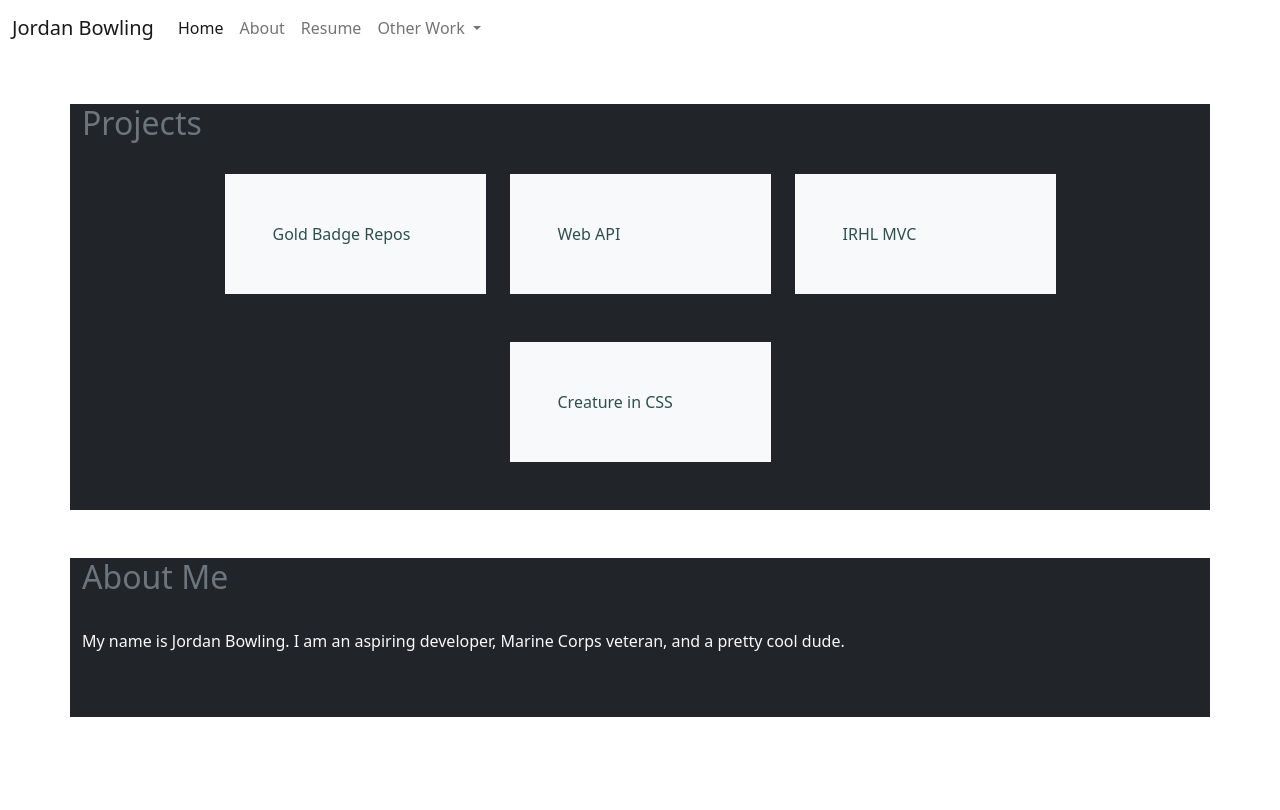
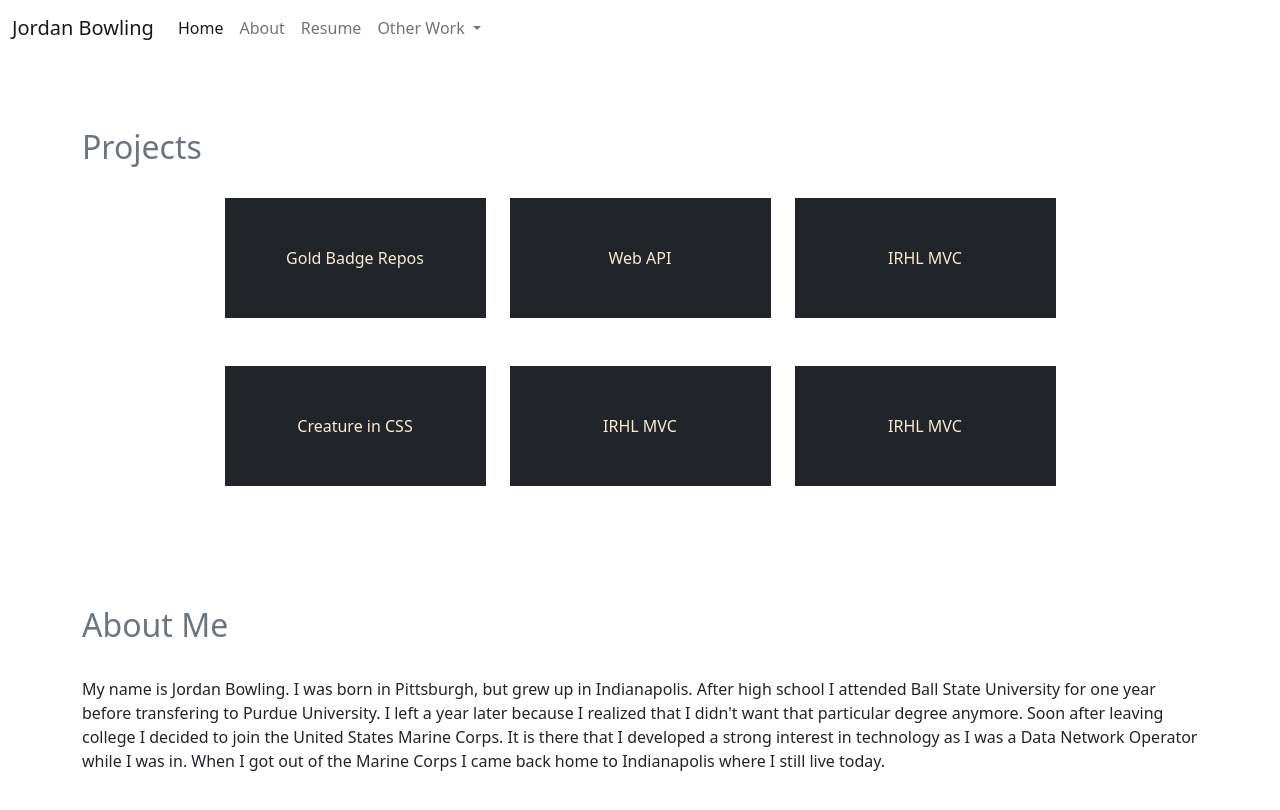
Before and after one commit to jordanBowling/Portfolio, a plain HTML site: page index.html in a window 1280 px wide. Drawn offline with nearby package versions, Linux system fonts and the light colour scheme.

Commit message:
Changed bio working on Design

```diff
--- a/index.html
+++ b/index.html
@@ -1,18 +1,22 @@
 <!DOCTYPE html>
 <html lang="en">
+
 <head>
     <meta charset="UTF-8">
     <meta http-equiv="X-UA-Compatible" content="IE=edge">
     <meta name="viewport" content="width=device-width, initial-scale=1.0">
-    <link href="https://cdn.jsdelivr.net/npm/bootstrap@5.0.2/dist/css/bootstrap.min.css" rel="stylesheet" integrity="sha384-EVSTQN3/azprG1Anm3QDgpJLIm9Nao0Yz1ztcQTwFspd3yD65VohhpuuCOmLASjC" crossorigin="anonymous">
-    <link rel="stylesheet" type="text/css"  href="./main.css">
+    <link href="https://cdn.jsdelivr.net/npm/bootstrap@5.0.2/dist/css/bootstrap.min.css" rel="stylesheet"
+        integrity="sha384-EVSTQN3/azprG1Anm3QDgpJLIm9Nao0Yz1ztcQTwFspd3yD65VohhpuuCOmLASjC" crossorigin="anonymous">
+    <link rel="stylesheet" type="text/css" href="./main.css">
     <title>Jordan Bowling's Portfolio</title>
 </head>
+
 <body>
     <nav class="navbar navbar-expand-lg navbar-light">
         <div class="container-fluid">
             <a class="navbar-brand" href="#">Jordan Bowling</a>
-          <button class="navbar-toggler" type="button" data-bs-toggle="collapse" data-bs-target="#navbarNavDropdown" aria-controls="navbarNavDropdown" aria-expanded="false" aria-label="Toggle navigation">
+            <button class="navbar-toggler" type="button" data-bs-toggle="collapse" data-bs-target="#navbarNavDropdown"
+                aria-controls="navbarNavDropdown" aria-expanded="false" aria-label="Toggle navigation">
                 <span class="navbar-toggler-icon"></span>
             </button>
             <div class="collapse navbar-collapse" id="navbarNavDropdown">
@@ -27,11 +31,13 @@
                         <a class="nav-link" href="#">Resume</a>
                     </li>
                     <li class="nav-item dropdown">
-                <a class="nav-link dropdown-toggle" href="#" id="navbarDropdownMenuLink" role="button" data-bs-toggle="dropdown" aria-expanded="false">
+                        <a class="nav-link dropdown-toggle" href="#" id="navbarDropdownMenuLink" role="button"
+                            data-bs-toggle="dropdown" aria-expanded="false">
                             Other Work
                         </a>
                         <ul class="dropdown-menu" aria-labelledby="navbarDropdownMenuLink">
-                  <li><a class="dropdown-item" href="https://www.artstation.com/jordanbowling">ArtStation</a></li>
+                            <li><a class="dropdown-item" href="https://www.artstation.com/jordanbowling">ArtStation</a>
+                            </li>
                             <li><a class="dropdown-item" href="https://www.facebook.com/IRHL1">IRHL</a></li>
                         </ul>
                     </li>
@@ -42,23 +48,26 @@
     <header>
 
     </header>
-      <div class="container-lg my-5 bg-dark">
+    <div class="container-lg my-5" >
+        <br>
         <h2 class="text-muted">Projects</h2>
         <br>
         <div class="row justify-content-center">
 
             <div class="col-md-3">
-                    <div class="p-5 bg-light text-dark"><a href="https://github.com/jordanBowling/105GoldBadgeChallenges">Gold Badge Repos</a></div>
+                <div class="p-5 bg-dark text-light"><a
+                        href="https://github.com/jordanBowling/105GoldBadgeChallenges">Gold Badge Repos</a></div>
             </div>
 
             <div class="col-md-3">
-                    <div class="p-5 bg-light text-dark"><a href="https://github.com/cnbrown2021/ZlorpShack">Web API</a></div>
+                <div class="p-5 bg-dark text-light"><a href="https://github.com/cnbrown2021/ZlorpShack">Web API</a>
+                </div>
             </div>
 
             <div class="col-md-3">
-                    <div class="p-5 bg-light text-dark"><a href="https://github.com/jordanBowling/IRHL.MVC">IRHL MVC</a></div>
+                <div class="p-5 bg-dark text-light"><a href="https://github.com/jordanBowling/IRHL.MVC">IRHL MVC</a>
                 </div>
-
+            </div>
 
         </div>
         <br>
@@ -66,7 +75,18 @@
         <div class="row justify-content-center">
 
             <div class="col-md-3">
-                    <div class="p-5 bg-light text-dark"><a href="https://codepen.io/jordanbowling/pen/dyWjzvv">Creature in CSS</a></div>
+                <div class="p-5 bg-dark text-light"><a href="https://codepen.io/jordanbowling/pen/dyWjzvv">Creature in
+                        CSS</a></div>
+            </div>
+
+            <div class="col-md-3">
+                <div class="p-5 bg-dark text-light"><a href="https://github.com/jordanBowling/IRHL.MVC">IRHL MVC</a>
+                </div>
+            </div>
+
+            <div class="col-md-3">
+                <div class="p-5 bg-dark text-light"><a href="https://github.com/jordanBowling/IRHL.MVC">IRHL MVC</a>
+                </div>
             </div>
 
         </div>
@@ -78,10 +98,11 @@
 
     </div>
 
-      <div class="container-lg my-5 bg-dark">
+    <div class="container-lg my-5">
+        <br>
         <h2 class="text-muted">About Me</h2>
         <br>
-        <p class="text-light">My name is Jordan Bowling. I am an aspiring developer, Marine Corps veteran, and a pretty cool dude.</p>
+        <p class="text-dark fw-normal">My name is Jordan Bowling. I was born in Pittsburgh, but grew up in Indianapolis. After high school I attended Ball State University for one year before transfering to Purdue University. I left a year later because I realized that I didn't want that particular degree anymore. Soon after leaving college I decided to join the United States Marine Corps. It is there that I developed a strong interest in technology as I was a Data Network Operator while I was in. When I got out of the Marine Corps I came back home to Indianapolis where I still live today. </p>
         <br>
         <br>
     </div>
@@ -90,6 +111,9 @@
     <footer>
 
     </footer>
-    <script src="https://cdn.jsdelivr.net/npm/bootstrap@5.0.2/dist/js/bootstrap.bundle.min.js" integrity="sha384-MrcW6ZMFYlzcLA8Nl+NtUVF0sA7MsXsP1UyJoMp4YLEuNSfAP+JcXn/tWtIaxVXM" crossorigin="anonymous"></script>
+    <script src="https://cdn.jsdelivr.net/npm/bootstrap@5.0.2/dist/js/bootstrap.bundle.min.js"
+        integrity="sha384-MrcW6ZMFYlzcLA8Nl+NtUVF0sA7MsXsP1UyJoMp4YLEuNSfAP+JcXn/tWtIaxVXM"
+        crossorigin="anonymous"></script>
 </body>
+
 </html>
--- a/main.css
+++ b/main.css
@@ -1,4 +1,10 @@
 a {
-    color: darkslategray;
+    color: antiquewhite;
     text-decoration: none;
 }
+
+.col-md-3 {
+
+   text-align: center;
+
+}
```
Lines whose indentation alone changed are shown as unchanged.
